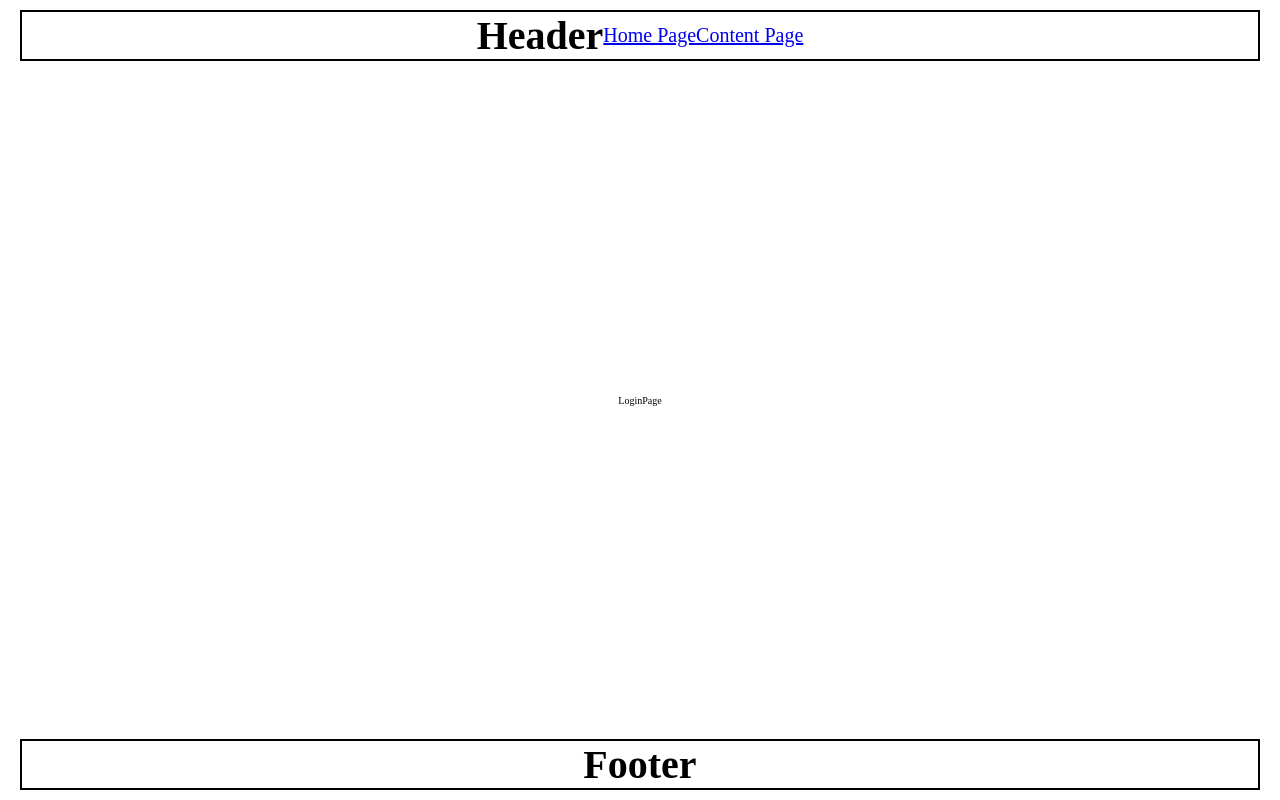
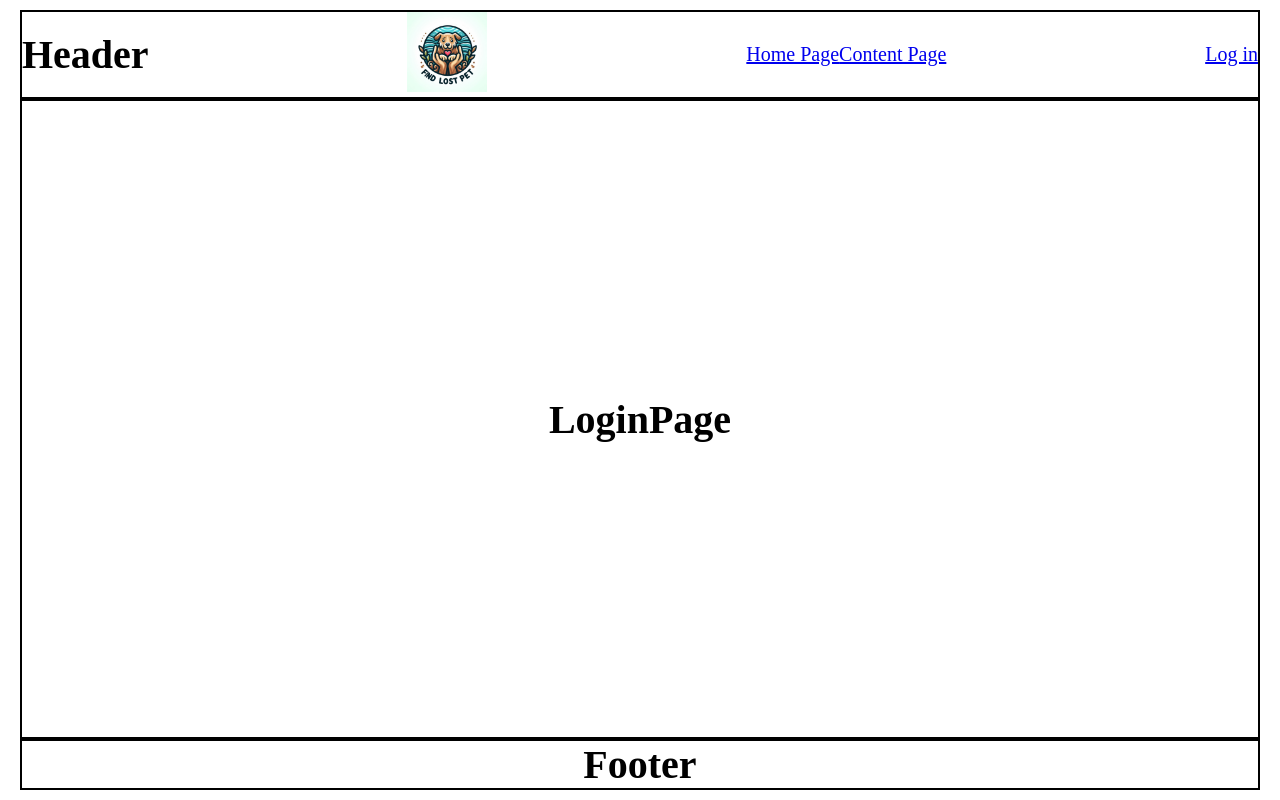
Before and after one commit to RazumauMikita/drasticaly-precious-project, a React (Vite) app in the folder pet-finder/: page /login in a window 1280 px wide. Built offline with nearby package versions, Linux system fonts and the light colour scheme.

Commit message:
feat: create link, navigate bar, logo components

```diff
--- a/pet-finder/src/Components/Header/Header.module.scss
+++ b/pet-finder/src/Components/Header/Header.module.scss
@@ -3,7 +3,7 @@
   width: 100%;
   border: 2px solid black;
   display: flex;
-  justify-content: center;
+  justify-content: space-between;
   align-items: center;
   flex-direction: row;
 }
--- a/pet-finder/src/Components/Header/index.tsx
+++ b/pet-finder/src/Components/Header/index.tsx
@@ -1,18 +1,18 @@
 import { FC } from 'react'
-import { Link } from 'react-router-dom'
 
-import { routes } from '../../constants/routes'
+import { NavigateBar } from '../NavigateBar'
+import { Logo } from '../Logo'
 
 import style from './Header.module.scss'
+import { LoginLink } from '../LoginLink'
 
 interface HeaderProps {}
 
 export const Header: FC<HeaderProps> = () => (
   <header className={style.header}>
     <h1>Header</h1>
-    <nav>
-      <Link to={routes.HOME}>Home Page</Link>
-      <Link to={routes.CONTENT}>Content Page</Link>
-    </nav>
+    <Logo />
+    <NavigateBar />
+    <LoginLink />
   </header>
 )
--- /dev/null
+++ b/pet-finder/src/Components/LoginLink/index.tsx
@@ -0,0 +1,15 @@
+import { FC } from 'react'
+import { Link } from 'react-router-dom'
+
+import { routes } from '../../constants/routes'
+import { buttonsText } from '../../constants/texts'
+
+import style from './LoginLink.module.scss'
+
+interface LoginLinkProps {}
+
+export const LoginLink: FC<LoginLinkProps> = () => (
+  <Link className={style.loginLing} to={routes.LOGIN}>
+    {buttonsText.LOG_IN}
+  </Link>
+)
--- /dev/null
+++ b/pet-finder/src/Components/Logo/Logo.module.scss
@@ -0,0 +1,4 @@
+.logo_image {
+  width: 80px;
+  height: 80px;
+}
--- /dev/null
+++ b/pet-finder/src/Components/Logo/index.tsx
@@ -0,0 +1,16 @@
+import { FC } from 'react'
+import { Link } from 'react-router-dom'
+
+import { routes } from '../../constants/routes'
+
+import logo from '../../assets/logo.png'
+
+import style from './Logo.module.scss'
+
+interface LogoProps {}
+
+export const Logo: FC<LogoProps> = () => (
+  <Link className={style.logo} to={routes.HOME}>
+    <img className={style.logo_image} src={logo} alt="logo" />
+  </Link>
+)
--- /dev/null
+++ b/pet-finder/src/Components/NavigateBar/index.tsx
@@ -0,0 +1,15 @@
+import { FC } from 'react'
+import { Link } from 'react-router-dom'
+
+import style from './NavigateBar.module.scss'
+
+import { routes } from '../../constants/routes'
+
+interface NavigateBarProps {}
+
+export const NavigateBar: FC<NavigateBarProps> = () => (
+  <nav className={style.navigateBar}>
+    <Link to={routes.HOME}>Home Page</Link>
+    <Link to={routes.CONTENT}>Content Page</Link>
+  </nav>
+)
--- a/pet-finder/src/Pages/LoginPage/LoginPage.module.scss
+++ b/pet-finder/src/Pages/LoginPage/LoginPage.module.scss
@@ -0,0 +1,9 @@
+.loginPage {
+  width: 100%;
+  height: 100%;
+  font-size: 2rem;
+  border: 2px solid black;
+  display: flex;
+  justify-content: center;
+  align-items: center;
+}
--- a/pet-finder/src/Pages/LoginPage/index.tsx
+++ b/pet-finder/src/Pages/LoginPage/index.tsx
@@ -5,5 +5,7 @@ import style from './LoginPage.module.scss'
 interface LoginPageProps {}
 
 export const LoginPage: FC<LoginPageProps> = () => (
-  <div className={style.loginPage}>LoginPage</div>
+  <div className={style.loginPage}>
+    <h1>LoginPage</h1>
+  </div>
 )
--- a/pet-finder/src/Pages/RegistrationPage/RegistrationPage.module.scss
+++ b/pet-finder/src/Pages/RegistrationPage/RegistrationPage.module.scss
@@ -0,0 +1,9 @@
+.registerPage {
+  width: 100%;
+  height: 100%;
+  font-size: 2rem;
+  border: 2px solid black;
+  display: flex;
+  justify-content: center;
+  align-items: center;
+}
--- /dev/null
+++ b/pet-finder/src/constants/texts.ts
@@ -0,0 +1,7 @@
+/* eslint no-unused-vars: 0 */
+/* eslint no-shadow: 0 */
+export enum buttonsText {
+  LOG_IN = 'Log in',
+  SIGN_UP = 'Sign up',
+  LOGOUT = 'Logout',
+}
```
Also changed, not shown: pet-finder/src/Components/LoginLink/LoginLink.module.scss (added), pet-finder/src/Components/NavigateBar/NavigateBar.module.scss (added).
